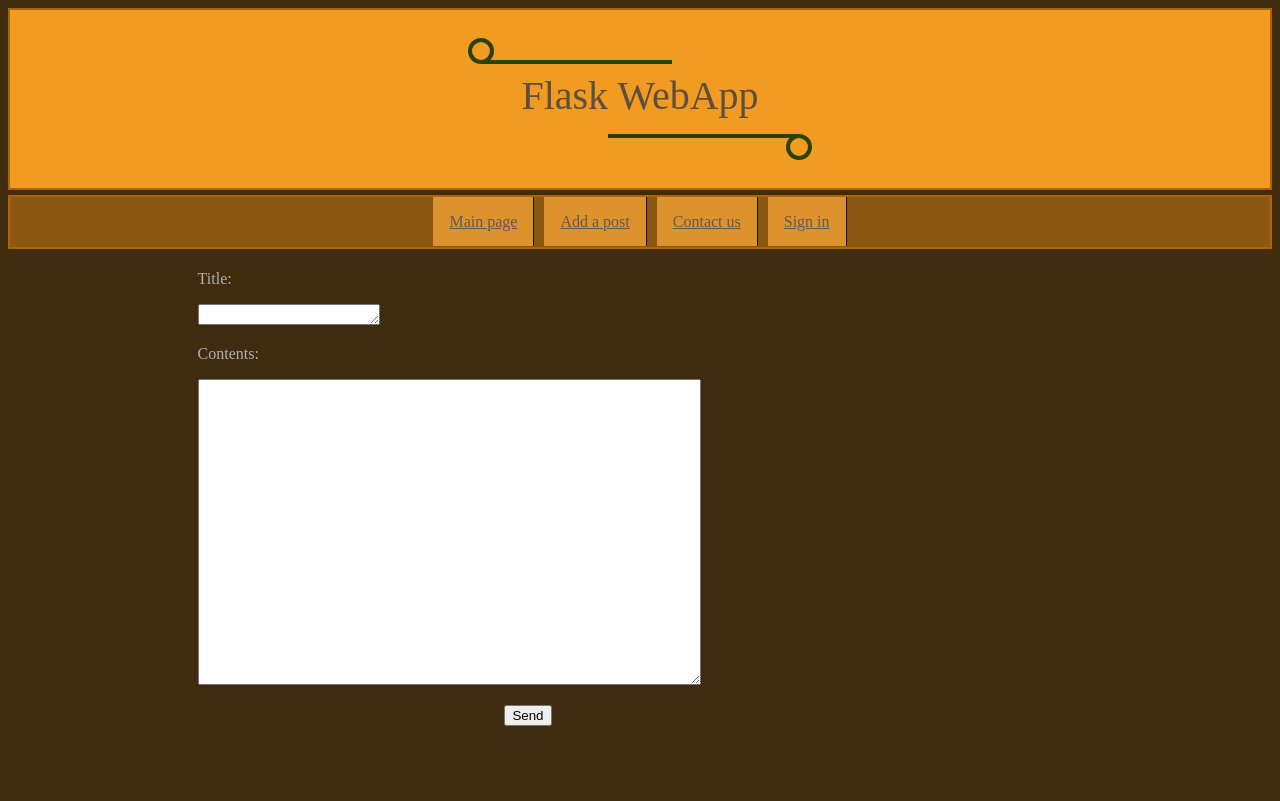
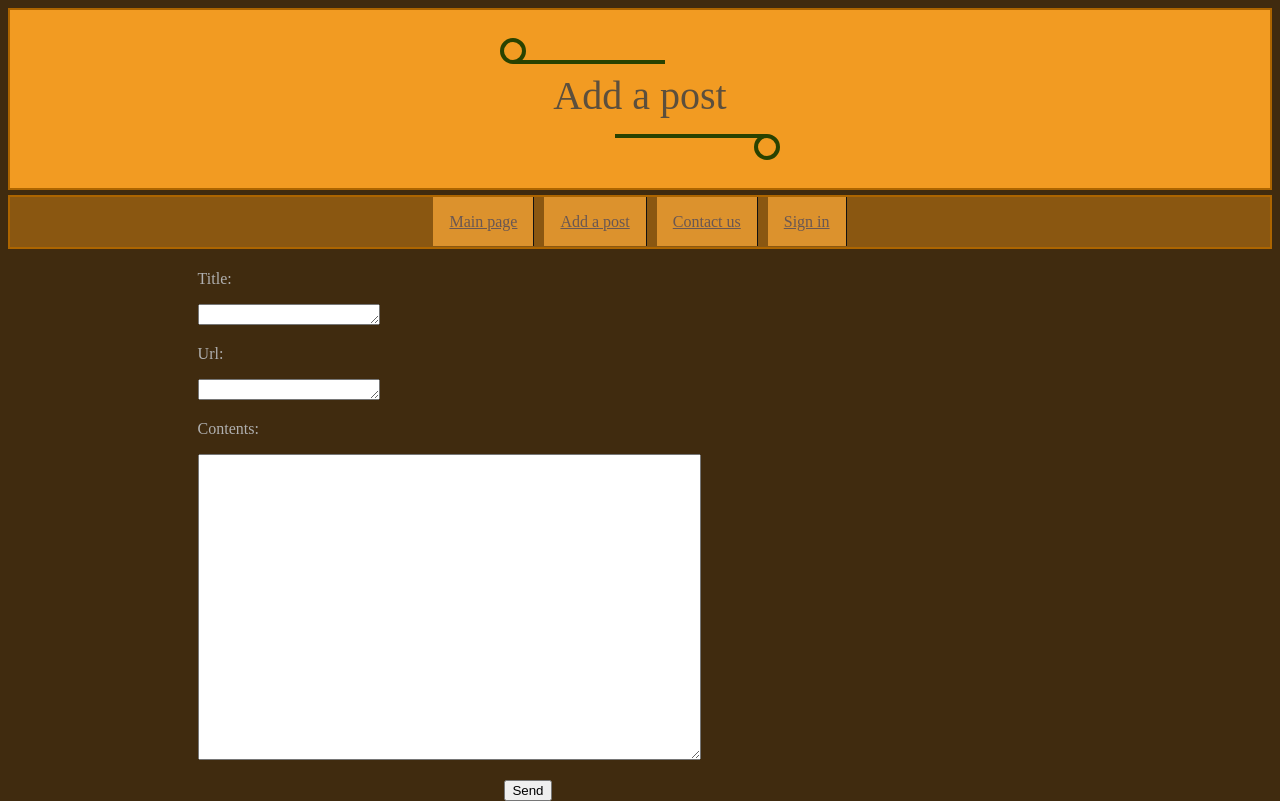
Before and after one commit to ZagainovNikita/Flask_template, a Flask app: page /add_post in a window 1280 px wide. Before the commit the page ends 726 px from the top, so only its background shows below. Run offline with Flask 3, Linux system fonts and the light colour scheme.

Commit message:
improvements & bug fixes

```diff
--- a/database.py
+++ b/database.py
@@ -1,26 +1,50 @@
 import sqlite3 as sql
 from flask import g
+from math import floor
+def get_db():
+    if not hasattr(g, 'link_db'):
+        g.link_db = sql.connect('flask.db')
+    return g.link_db
+class DataBase:
+    def __init__(self, db):
+        self.db = db
+        self.db.row_factory = sql.Row
+        self.cur = db.cursor()
 
-def get_db(db_path):
-    if not hasattr(g, 'link_db'):
-        g.link_db = sql.connect(db_path)
-    return g.link_db
+    def create_table(self):
+        self.cur.execute("""DROP TABLE posts""")
+        self.cur.execute("""
+        CREATE TABLE IF NOT EXISTS posts(id INT,
+        title TEXT,
+        text TEXT,
+        url TEXT,
+        time INT
+        )""")
 
-sqlScripts = {
-    'last_id': 'SELECT * FROM posts WHERE id=(SELECT max(id) FROM posts)',
-    'add_post': 'INSERT INTO posts(id, title, text, time) VALUES(?, ?, ?, ?)',
-    'get_post': 'SELECT * FROM posts WHERE id = ?',
-    'get_all_posts': 'SELECT * FROM posts ORDER BY id DESC'
-}
-def execute_script(db, script, values = None, fetchone = False, fetchall = False):
-    db.row_factory = sql.Row
-    cur = db.cursor()
-    if values != None:
-        cur.execute(script, values)
-    else:
-        cur.execute(script)
-    if fetchone:
-        return cur.fetchone()
-    if fetchall:
-        return cur.fetchall()
-    db.commit()
+        self.db.commit()
+
+    def get_posts(self):
+        self.cur.execute("""SELECT * FROM posts""")
+        return self.cur.fetchall()
+
+    def get_last_post(self):
+        self.cur.execute("""
+        SELECT * FROM posts WHERE id = (SELECT max(id) FROM posts)
+        """)
+        return self.cur.fetchone()
+
+    def add_post(self, id, title, text, url, cur_time):
+        self.cur.execute("""
+        INSERT INTO posts VALUES(?, ?, ?, ?, ?)
+        """, (id, title, text, url, floor(cur_time)))
+        self.db.commit()
+
+    def get_post(self, id):
+        self.cur.execute("""
+        SELECT * FROM posts WHERE id = ?
+        """, id)
+        return self.cur.fetchone()
+
+    def get_post_by_url(self, url):
+        self.cur.execute(f"""SELECT * FROM posts WHERE url LIKE '{url}' """)
+        return self.cur.fetchone()
--- a/main.py
+++ b/main.py
@@ -2,10 +2,10 @@ from flask import Flask, request, url_for, \
     render_template, flash, get_flashed_messages, \
     session, redirect, abort, g
 from config import DATABASE, DEBUG, SECRET_KEY, main_menu
-from database import get_db, sqlScripts, execute_script
+from database import get_db, DataBase
 import sqlite3 as sql
 import os
-from datetime import datetime
+import time
 
 app = Flask(__name__)
 app.config.from_object(__name__)
@@ -14,9 +14,11 @@ db_path = app.config['DATABASE']
 
 @app.route('/')
 def main_page():
-    db_temp = sql.connect(db_path)
-    posts = execute_script(db_temp, sqlScripts['get_all_posts'], fetchall=True)
+    db_temp = get_db()
+    db = DataBase(db_temp)
+    posts = db.get_posts()
     return render_template('index.html', TITLE='Flask WebApp', menu=main_menu, posts=posts)
+
 
 @app.route('/feedback', methods = ['POST', 'GET'])
 def contact_page():
@@ -28,6 +30,7 @@ def contact_page():
             flash('Invalid login', category='error')
     return render_template('feedback.html', TITLE='Contact us', menu=main_menu)
 
+
 @app.route('/login', methods = ['POST', 'GET'])
 def login_page():
     if 'userLogged' in session:
@@ -38,46 +41,56 @@ def login_page():
             return redirect(url_for('profile', username=session['userLogged']))
     return render_template('login.html', TITLE='Sign in', menu=main_menu)
 
+
 @app.route('/profile/<username>')
 def profile(username):
     if session.get('userLogged') != username:
         abort(401)
     return f'profile page of {username}'
 
+
 @app.route('/add_post', methods = ['GET', 'POST'])
 def add_post():
-    db_temp = get_db(db_path)
+    db_temp = get_db()
+    db = DataBase(db_temp)
     if request.method == 'POST':
         if len(request.form['title']) > 2 and len(request.form['text']) > 10:
             title = request.form['title']
             text = request.form['text']
+            url = request.form['url']
             try:
-                id = execute_script(db_temp, sqlScripts['last_id'], fetchone=True)['id'] + 1
+                id = db.get_last_post()['id'] + 1
             except:
                 id = 0
-            time = datetime.now().strftime("%d/%m/%Y %H:%M:%S")
-            execute_script(db_temp, sqlScripts['add_post'], (id, title, text, time))
+            cur_time = time.time()
+            db.add_post(id, title, text, url, cur_time)
             flash(message='Thanks for your post!', category='success')
         else:
             flash(message='Invalid format of post', category='error')
     return render_template('add_post.html', TITLE='Add a post', menu=main_menu)
 
 
-@app.route('/post/id<int:post_id>')
-def post_page(post_id):
-    db_temp = get_db(db_path)
+@app.route('/post/<url>')
+def post_page(url):
+    db_temp = get_db()
+    db = DataBase(db_temp)
     try:
-        data = execute_script(db_temp, sqlScripts['get_post'], values=(post_id,), fetchone=True)
+        data = db.get_post_by_url(url)
         post_title = data['title']
         post_text = data['text']
-        return render_template('post.html', TITLE=f'Post {post_id}', menu=main_menu,
-                               post_title=post_title, post_text=post_text)
+        return render_template('post.html',
+                               TITLE=f'Post {post_title}',
+                               menu=main_menu,
+                               post_title=post_title,
+                               post_text=post_text)
     except:
         abort(404)
+
 
 @app.errorhandler(404)
 def page404(error):
     return render_template('error_page.html', TITLE=error, menu=main_menu), 404
+
 
 @app.teardown_appcontext
 def close_db(error):
--- a/templates/add_post.html
+++ b/templates/add_post.html
@@ -3,6 +3,8 @@
 <form action="/add_post" method="post">
     <p><label>Title:</label>
     <p><textarea name="title" rows=1, cols=20></textarea>
+    <p><label>Url:</label>
+    <p><textarea name="url" rows=1, cols=20></textarea>
     <p><label>Contents:</label>
     <p><textarea name="text" rows=20, cols=60></textarea>
     <p><input type="submit" value="Send">
--- a/templates/base.html
+++ b/templates/base.html
@@ -9,7 +9,7 @@
 </head>
 <body>
 {% block title %}
-<div class="title"><h1><span>Flask WebApp</span></h1></div>
+<div class="title"><h1><span>{{ TITLE }}</span></h1></div>
 {% endblock %}
 
 {% block main_menu %}
--- a/templates/index.html
+++ b/templates/index.html
@@ -19,7 +19,7 @@
 <p><p>
 <div class="textblock">
     {% for post in posts %}
-    <a class='link' href="post/id{{ post['id'] }}">{{ post['title'] }}</a>
+    <a class='link' href="post/{{ post['url'] }}">{{ post['title'] }}</a>
     {% endfor %}
 </div>
 {% endblock %}
```
Also changed, not shown: flask.db, identifier.sqlite (added).
